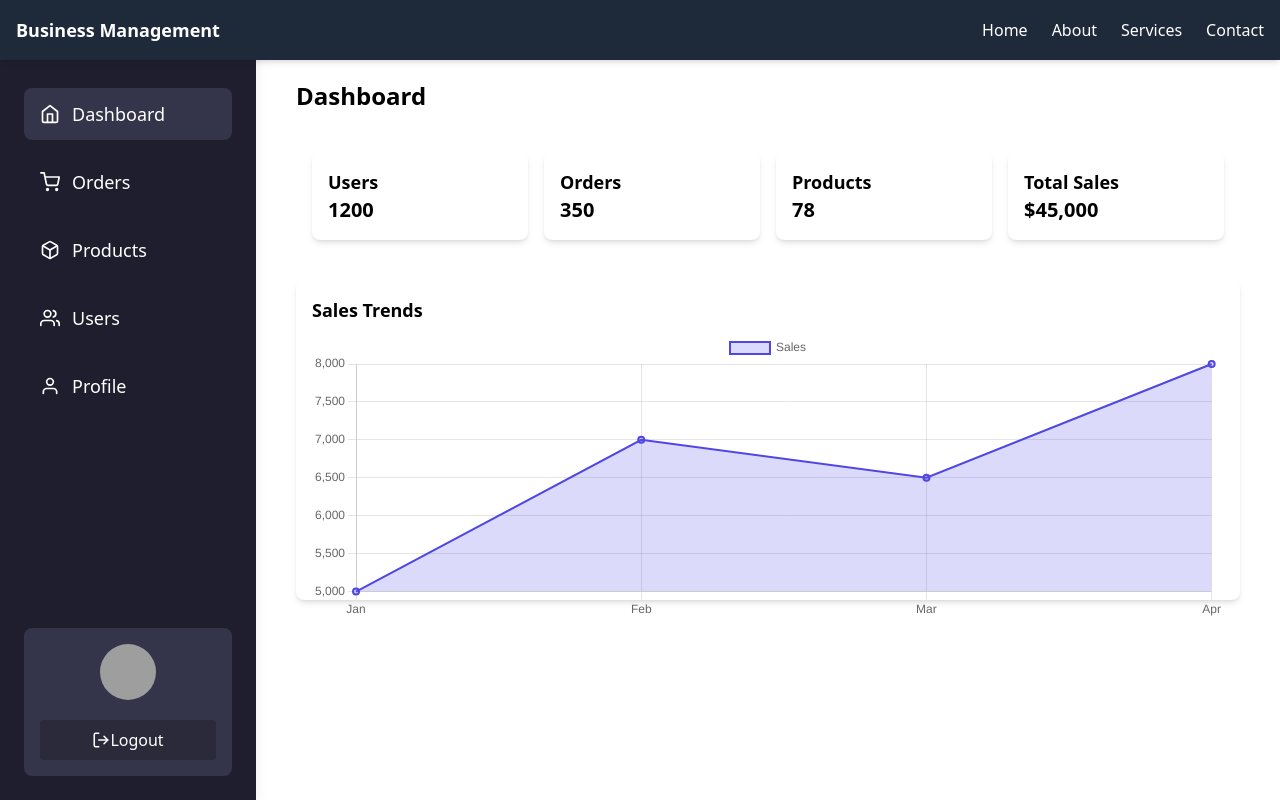
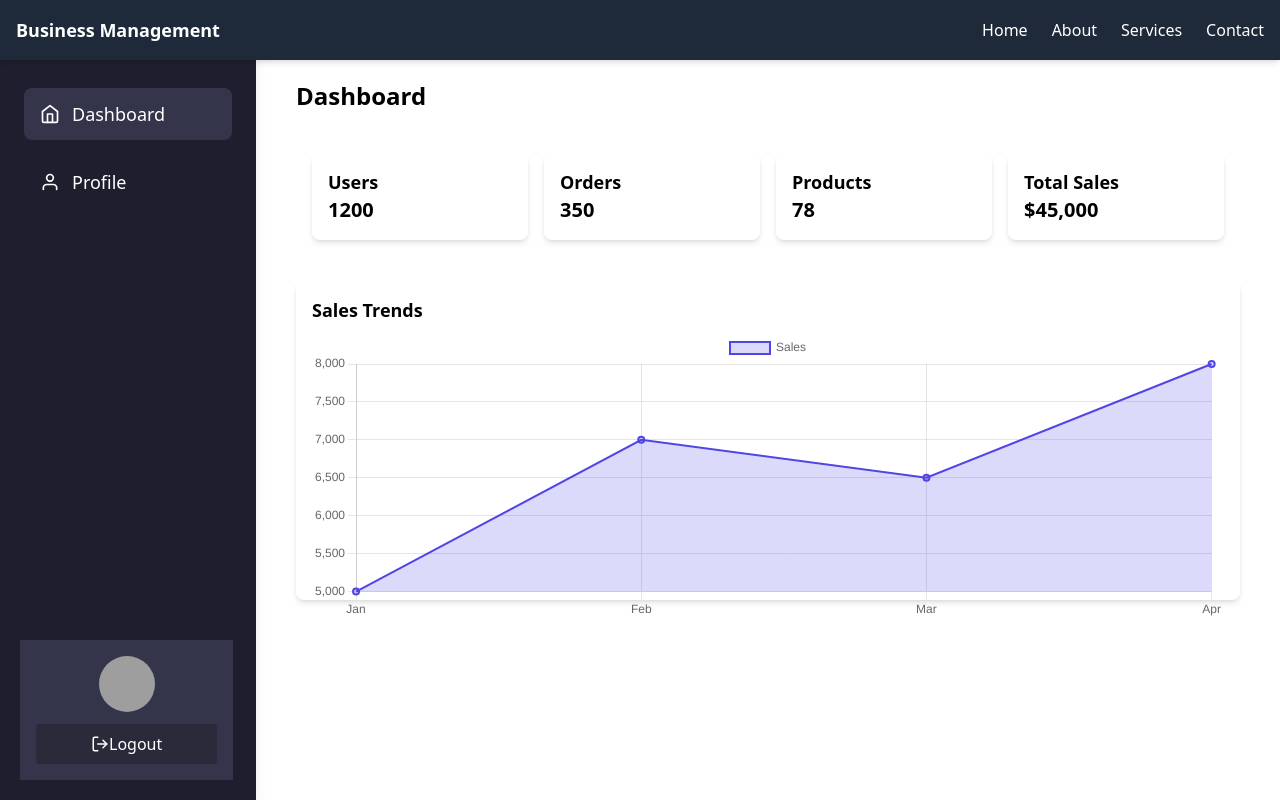
Before and after one commit to Hamasaaat/graduation-project, a React (Vite) app: page / in a window 1280 px wide. Built offline with nearby package versions, Linux system fonts and the light colour scheme; sample sign-in values are in the browser's storage; grey boxes are pictures that could not be loaded.

Commit message:
user & admin route based feature

```diff
--- a/src/App.jsx
+++ b/src/App.jsx
@@ -1,5 +1,5 @@
 import { React, useState, useEffect } from "react";
-import { Routes, Route } from "react-router-dom";
+import { Routes, Route, Navigate, useNavigate } from "react-router-dom";
 import LoginPage from "./pages/LoginPage";
 import RegisterPage from "./pages/RegisterPage";
 import Dashboard from "./pages/Dashboard";
@@ -10,6 +10,7 @@ import Profile from "./pages/Profile";
 import Sidebar from "./components/Sidebar";
 import Navbar from "./components/Navbar";
 import { ProductProvider } from "./context/ProductContext";
+import { useUser } from "./context/UserContext";
 import "./App.css";
 import { v4 as uuidv4 } from "uuid";
 import Home from "./pages/Home";
@@ -19,6 +20,8 @@ import Contact from "./pages/Contact";
 
 const App = () => {
   const [isSidebarOpen, setIsSidebarOpen] = useState(false);
+  const { user, setUser } = useUser();
+  const navigate = useNavigate();
 
   useEffect(() => {
     const adminUser = {
@@ -40,27 +43,54 @@ const App = () => {
       savedUsers.push(adminUser);
       localStorage.setItem("users", JSON.stringify(savedUsers));
     }
-  }, []);
+
+    const loggedInUser = JSON.parse(localStorage.getItem("loggedInUser"));
+    if (loggedInUser) {
+      setUser(loggedInUser);
+    }
+  }, [setUser]);
 
   return (
     <ProductProvider>
       <div className="flex flex-col h-screen">
+        {user && (
           <Navbar toggleSidebar={() => setIsSidebarOpen(!isSidebarOpen)} />
+        )}
         <div className="flex flex-1 lg:flex-row overflow-hidden">
-          <Sidebar isOpen={isSidebarOpen} />
+          {/* ✅ Only show sidebar if user is logged in */}
+          {user && <Sidebar isOpen={isSidebarOpen} role={user.role} />}
+
           <div className="flex-1 min-h-screen p-4 mt-10 overflow-auto">
             <Routes>
+              {/* ✅ Public Routes */}
+              {!user && (
+                <>
+                  <Route path="/login" element={<LoginPage />} />
+                  <Route path="/register" element={<RegisterPage />} />
+                  <Route path="*" element={<Navigate to="/login" />} />
+                </>
+              )}
+
+              {/* ✅ Protected Routes (Requires login) */}
+              {user && (
+                <>
                   <Route path="/" element={<Dashboard />} />
-              <Route path="/register" element={<RegisterPage />} />
-              <Route path="/login" element={<LoginPage />} />
+                  <Route path="/profile" element={<Profile />} />
+                  {/* ✅ Only Admins See These */}
+                  {user.role === "admin" && (
+                    <>
                       <Route path="/orders" element={<Orders />} />
                       <Route path="/products" element={<Products />} />
                       <Route path="/users" element={<Users />} />
-              <Route path="/profile" element={<Profile />} />
                       <Route path="/home" element={<Home />} />
                       <Route path="/about" element={<About />} />
                       <Route path="/services" element={<Services />} />
                       <Route path="/contact" element={<Contact />} />
+                    </>
+                  )}
+                  <Route path="*" element={<Navigate to="/" />} />
+                </>
+              )}
             </Routes>
           </div>
         </div>
--- a/src/components/Sidebar.jsx
+++ b/src/components/Sidebar.jsx
@@ -14,21 +14,29 @@ const Sidebar = ({ isOpen }) => {
   const location = useLocation();
   const { user, logout } = useUser();
 
+  if (!user) return null;
+
   const menuItems = [
     { name: "Dashboard", path: "/", icon: <FiHome size={20} /> },
-    { name: "Orders", path: "/orders", icon: <FiShoppingCart size={20} /> },
-    { name: "Products", path: "/products", icon: <FiBox size={20} /> },
-    { name: "Users", path: "/users", icon: <FiUsers size={20} /> },
     { name: "Profile", path: "/profile", icon: <FiUser size={20} /> },
   ];
 
+  // ✅ Add admin-only sections
+  if (user.role === "admin") {
+    menuItems.push(
+      { name: "Orders", path: "/orders", icon: <FiShoppingCart size={20} /> },
+      { name: "Products", path: "/products", icon: <FiBox size={20} /> },
+      { name: "Users", path: "/users", icon: <FiUsers size={20} /> }
+    );
+  }
+
   return (
     <div
-      className={`h-screen flex flex-col bg-[#1E1E2F] text-white w-64 p-6 shadow-lg transition-transform duration-300
-        ${isOpen ? "translate-x-0" : "-translate-x-64"}
-        lg:relative lg:translate-x-0 lg:sticky top-0 z-40`}
+      className={`fixed top-0 left-0 h-full bg-[#1E1E2F] text-white w-64 p-6 shadow-lg transition-transform duration-300 ${
+        isOpen ? "translate-x-0" : "-translate-x-64"
+      } lg:relative lg:translate-x-0 lg:flex flex-col z-40`}
     >
-      <nav className="flex-1 pt-16 overflow-auto">
+      <nav className="flex-1 pt-16">
         <ul className="space-y-4">
           {menuItems.map((item) => (
             <li key={item.path}>
@@ -48,8 +56,9 @@ const Sidebar = ({ isOpen }) => {
         </ul>
       </nav>
 
+      {/* User Info Section (Fixed at Bottom) */}
       {user && (
-        <div className="p-4 bg-[#34344A] rounded-lg text-center">
+        <div className="absolute bottom-5 left-5 w-5/6 p-4 bg-[#34344A] text-center">
           <img
             src="https://symbl-world.akamaized.net/i/webp/a4/aac58eba06b016ce93d9ecf7184a3f.webp"
             alt="Avatar"
@@ -58,7 +67,7 @@ const Sidebar = ({ isOpen }) => {
           <p className="text-sm font-medium">{user.username}</p>
           <button
             onClick={logout}
-            className="flex items-center justify-center bg-[#2A2A3A] hover:bg-red-700 text-white px-4 py-2 rounded mt-5 transition-all w-full"
+            className="flex items-center justify-center bg-[#2A2A3A] hover:bg-red-700 text-white px-4 py-2 rounded mt-3 transition-all w-full"
           >
             <FiLogOut size={18} />
             Logout
--- a/src/components/auth/LoginForm.jsx
+++ b/src/components/auth/LoginForm.jsx
@@ -35,10 +35,11 @@ const LoginForm = () => {
       return;
     }
 
-    localStorage.setItem("loggedInUser", JSON.stringify(foundUser)); // 🔥 FIXED HERE
+    localStorage.setItem("loggedInUser", JSON.stringify(foundUser));
 
     alert("Login successful!");
     navigate("/");
+    window.location.reload();
   };
 
   return (
--- a/src/context/UserContext.jsx
+++ b/src/context/UserContext.jsx
@@ -8,12 +8,10 @@ export const UserProvider = ({ children }) => {
   const [user, setUser] = useState(null);
   const navigate = useNavigate();
 
+  // 🔥 Automatically update user state when localStorage changes
   useEffect(() => {
     const loggedInUser = JSON.parse(localStorage.getItem("loggedInUser"));
-    console.log("🔍 Loaded user from localStorage:", loggedInUser);
-    if (loggedInUser) {
-      setUser(loggedInUser);
-    }
+    setUser(loggedInUser); // Update user state when a user logs in
   }, []);
 
   const logout = () => {
--- a/src/pages/LoginPage.jsx
+++ b/src/pages/LoginPage.jsx
@@ -16,8 +16,8 @@ const LoginPage = () => {
     if (foundUser) {
       console.log("✅ User Found:", foundUser);
       localStorage.setItem("loggedInUser", JSON.stringify(foundUser));
-      setUser(foundUser);
-      navigate("/");
+      setUser(foundUser); // 🔥 Now, this will instantly update the UI
+      navigate("/"); // Redirect to dashboard/profile based on user role
     } else {
       alert("Invalid credentials");
     }
@@ -27,8 +27,6 @@ const LoginPage = () => {
     <div>
       <LoginForm onLogin={handleLogin} />
     </div>
-
-
   );
 };
 
```
Lines whose indentation alone changed are shown as unchanged.
